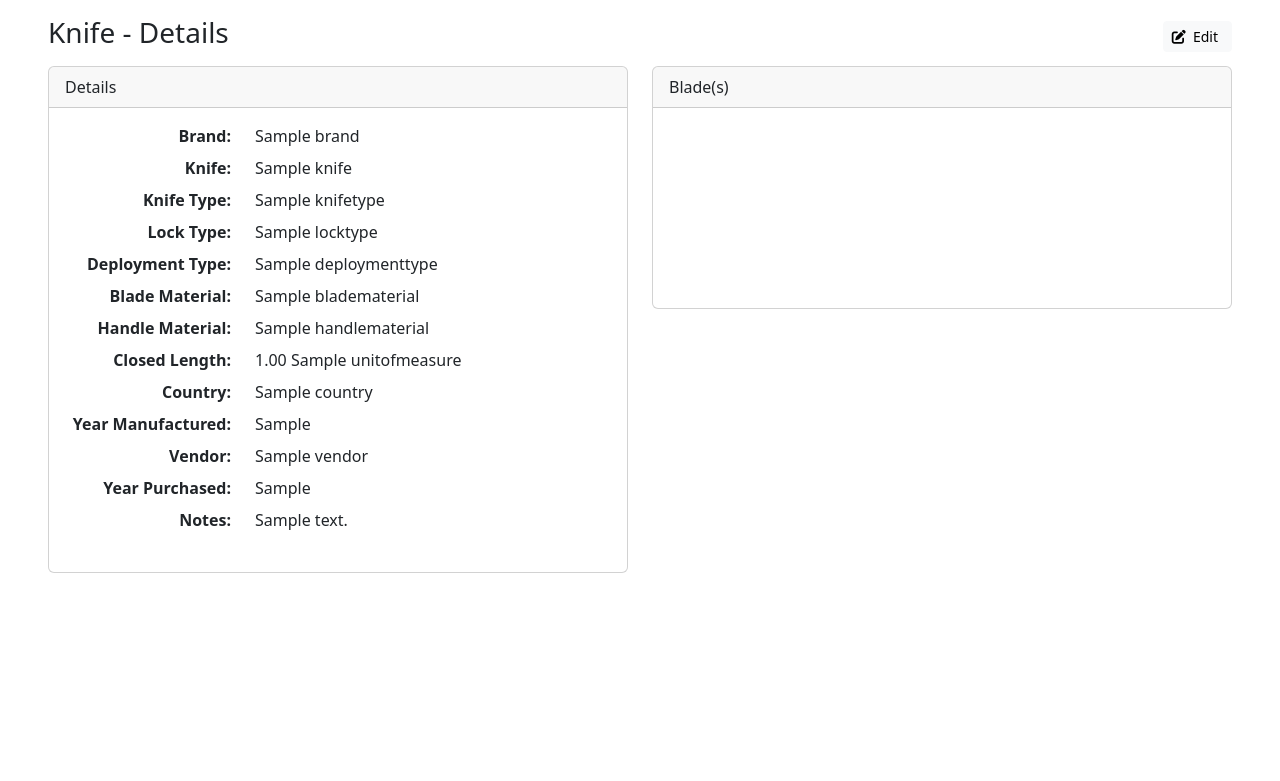
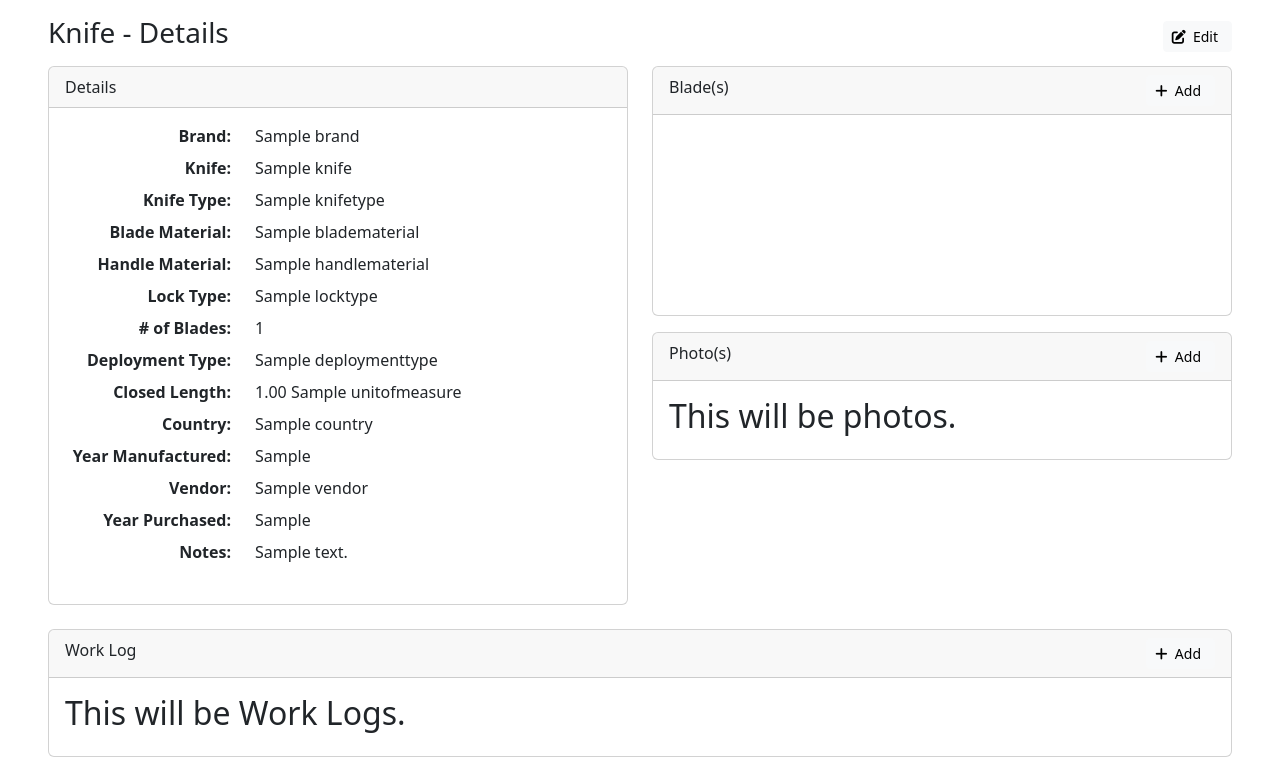
Before and after one commit to daniel-certa-1228/stabby, a Django app: page /knives/detail/1/ in a window 1280 px wide. Shown: the part 56-837 px from the top of the page. Before the commit the page ends 629 px from the top, so only its background shows below. Run offline with Django 4.2, Linux system fonts and the light colour scheme; tables that the repository leaves empty hold one stand-in row (values such as "Sample post"); some libraries are stand-ins or nearby versions.

Commit message:
knife detail work

```diff
--- a/stabby_web/models.py
+++ b/stabby_web/models.py
@@ -289,15 +289,15 @@ class Knife(models.Model):
     edit_date = models.DateTimeField(auto_now=True)
     user = models.ForeignKey(User, on_delete=models.CASCADE)
 
+    def number_of_blades(self):
+        return self.blade_set.count()
+
     class Meta:
         verbose_name = "knife"
         verbose_name_plural = "knives"
 
     def __str__(self):
         return self.name
-
-    def number_of_blades(self):
-        return self.blades.count()
 
 
 class Blade(models.Model):
--- a/stabby_web/templates/stabby_web/index.html
+++ b/stabby_web/templates/stabby_web/index.html
@@ -5,7 +5,7 @@
 
     <div class="d-flex flex-row justify-content-between">
         <h3 class="inline-block">Knives</h3>
-        <button type="button" class="btn btn-light btn-sm align-self-center new-btn"><i class="fa-solid fa-plus"></i>&nbsp;&nbsp;New</button>
+        <button type="button" class="btn btn-light btn-sm align-self-center new-btn"><i class="fa-solid fa-plus"></i>&nbsp;&nbsp;Add</button>
     </div>
 
     <div id="grid" class="ag-theme-alpine mt-2"></div>
--- a/stabby_web/templates/stabby_web/knife-detail.html
+++ b/stabby_web/templates/stabby_web/knife-detail.html
@@ -33,22 +33,6 @@
                                 <span class="text-body-tertiary">n/a
                             {% endif %}
                         </dd>
-                        <dt class="col-sm-4 text-end">Lock Type:</dt>
-                        <dd class="col-sm-8 text-start">
-                            {% if knife.lock_type %}
-                                {{ knife.lock_type }}
-                            {% else %}
-                                <span class="text-body-tertiary">n/a
-                            {% endif %}
-                        </dd>
-                        <dt class="col-sm-4 text-end">Deployment Type:</dt>
-                        <dd class="col-sm-8 text-start">
-                            {% if knife.deployment_type %}
-                                {{ knife.deployment_type }}
-                            {% else %}
-                                <span class="text-body-tertiary">n/a
-                            {% endif %}
-                        </dd>
                         <dt class="col-sm-4 text-end">Blade Material:</dt>
                         <dd class="col-sm-8 text-start">
                             {% if knife.blade_material %}
@@ -61,6 +45,24 @@
                         <dd class="col-sm-8 text-start">
                             {% if knife.handle_material %}
                                 {{ knife.handle_material }}
+                            {% else %}
+                                <span class="text-body-tertiary">n/a
+                            {% endif %}
+                        </dd>
+                        <dt class="col-sm-4 text-end">Lock Type:</dt>
+                        <dd class="col-sm-8 text-start">
+                            {% if knife.lock_type %}
+                                {{ knife.lock_type }}
+                            {% else %}
+                                <span class="text-body-tertiary">n/a
+                            {% endif %}
+                        </dd>
+                        <dt class="col-sm-4 text-end"># of Blades:</dt>
+                        <dd class="col-sm-8 text-start">{{ number_of_blades }}</dd>
+                        <dt class="col-sm-4 text-end">Deployment Type:</dt>
+                        <dd class="col-sm-8 text-start">
+                            {% if knife.deployment_type %}
+                                {{ knife.deployment_type }}
                             {% else %}
                                 <span class="text-body-tertiary">n/a
                             {% endif %}
@@ -119,14 +121,36 @@
         </div>
         <div class="col-md-6">
             <div class="card">
-                <div class="card-header">
+                <div class="card-header d-flex justify-content-between">
                   Blade(s)
+                  <button type="button" class="btn btn-light btn-sm align-self-center new-btn"><i class="fa-solid fa-plus"></i>&nbsp;&nbsp;Add</button>
                 </div>
                 <div class="card-body p-0">
                     <div id="blade_grid" class="ag-theme-alpine"></div>
                 </div>
             </div>
+            <div class="card mt-3">
+                <div class="card-header d-flex justify-content-between">
+                  Photo(s)
+                  <button type="button" class="btn btn-light btn-sm align-self-center new-btn"><i class="fa-solid fa-plus"></i>&nbsp;&nbsp;Add</button>
+                </div>
+                <div class="card-body">
+                    <h2>This will be photos.</h2>
+                </div>
+            </div>
         </div>
     </div>
-
+    <div class="row mt-4 mb-4">
+        <div class="col-md-12">
+            <div class="card">
+                <div class="card-header d-flex justify-content-between">
+                  Work Log
+                  <button type="button" class="btn btn-light btn-sm align-self-center new-btn"><i class="fa-solid fa-plus"></i>&nbsp;&nbsp;Add</button>
+                </div>
+                <div class="card-body">
+                    <h2>This will be Work Logs.</h2>
+                </div>
+            </div>
+        </div>
+    </div>
 {% endblock %}
--- a/stabby_web/views.py
+++ b/stabby_web/views.py
@@ -14,7 +14,13 @@ def index(request):
 def knife_detail(request, knife_id):
     knife = DbService.get_knife_detail(knife_id)
 
-    context = {"active": enums.Module.Knives.value, "knife": knife}
+    number_of_blades = knife.number_of_blades()
+
+    context = {
+        "active": enums.Module.Knives.value,
+        "knife": knife,
+        "number_of_blades": number_of_blades,
+    }
 
     return render(request, "stabby_web/knife-detail.html", context)
 
```
